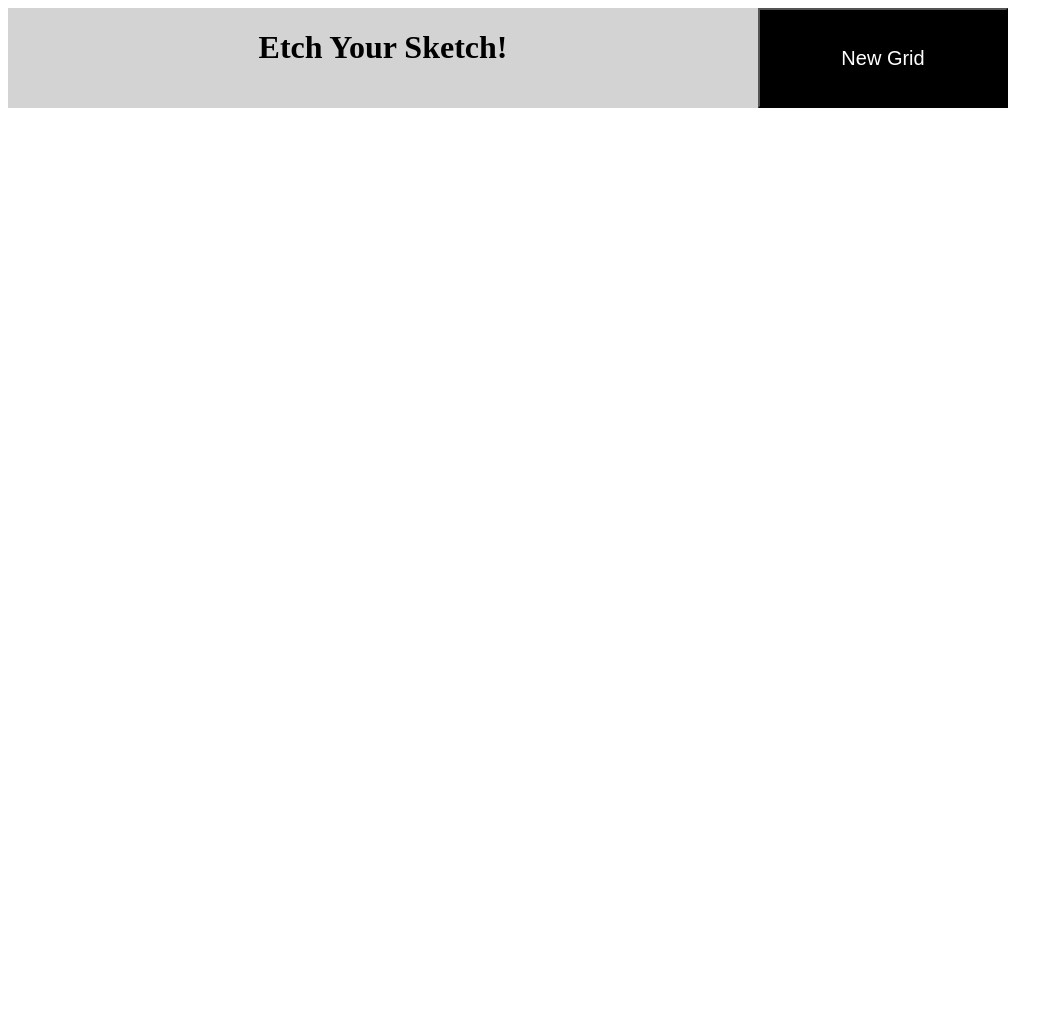
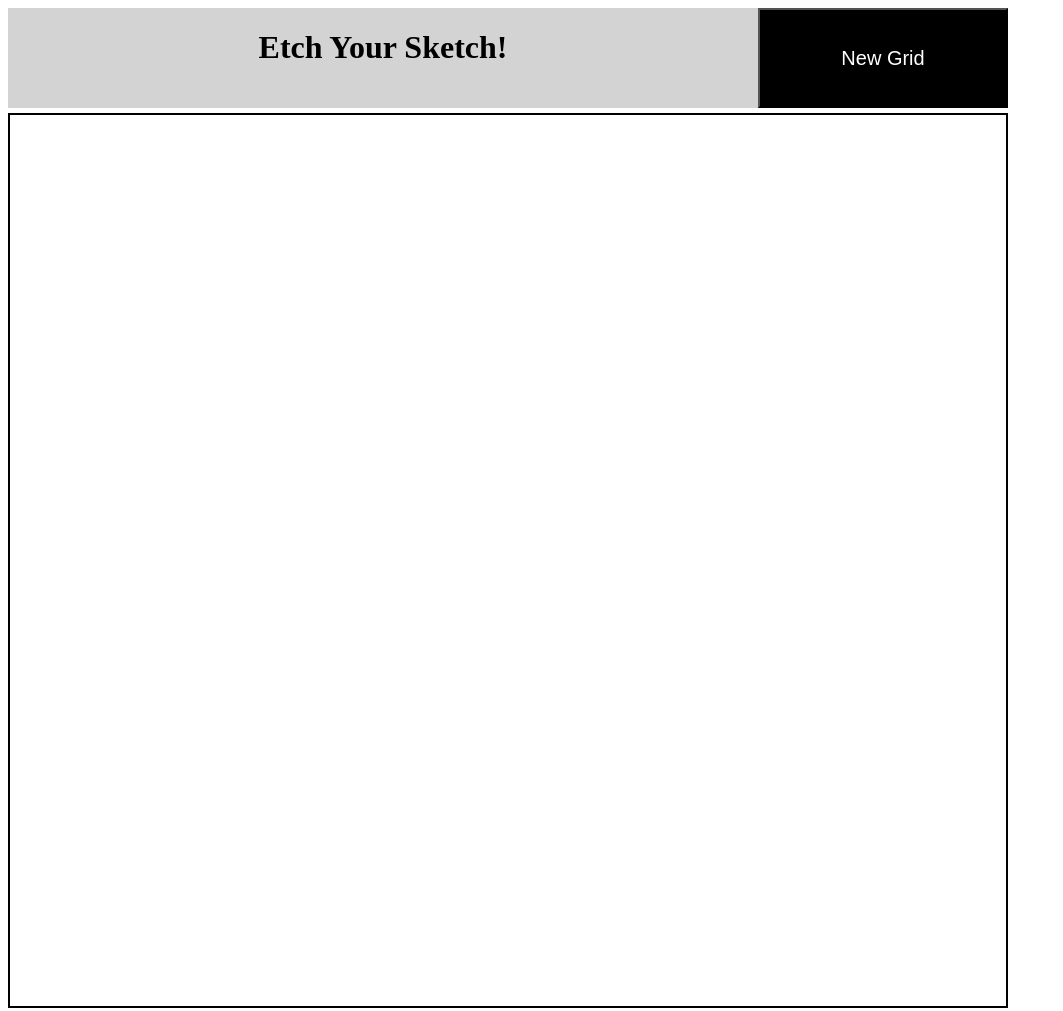
Before and after one commit to pmbrandvold/etch-a-sketch, a plain HTML site: page index.html in a window 1280 px wide. Shown: the whole page, without its empty margins (0-1063 px from the left). Drawn offline with Linux system fonts and the light colour scheme.

Commit message:
Add border to canvas and spacing to sepearate canvas from header.

```diff
--- a/style.css
+++ b/style.css
@@ -20,6 +20,8 @@
   display: grid;
   grid-template-columns: repeat(var(--gridSize), 1fr);
   grid-template-rows: repeat(var(--gridSize), 1fr);
+  border: solid black 2px;
+  margin-top: 5px;
 }
 
 #header {
```
